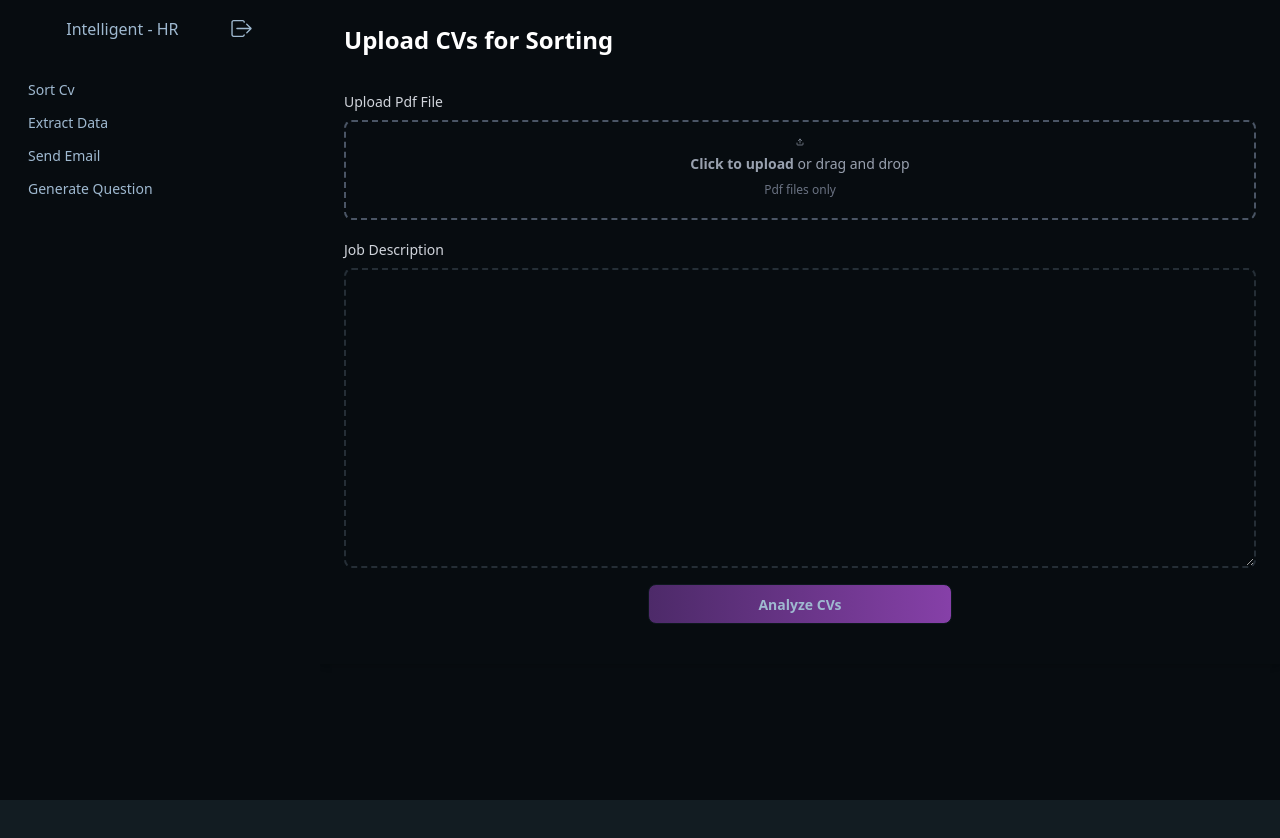
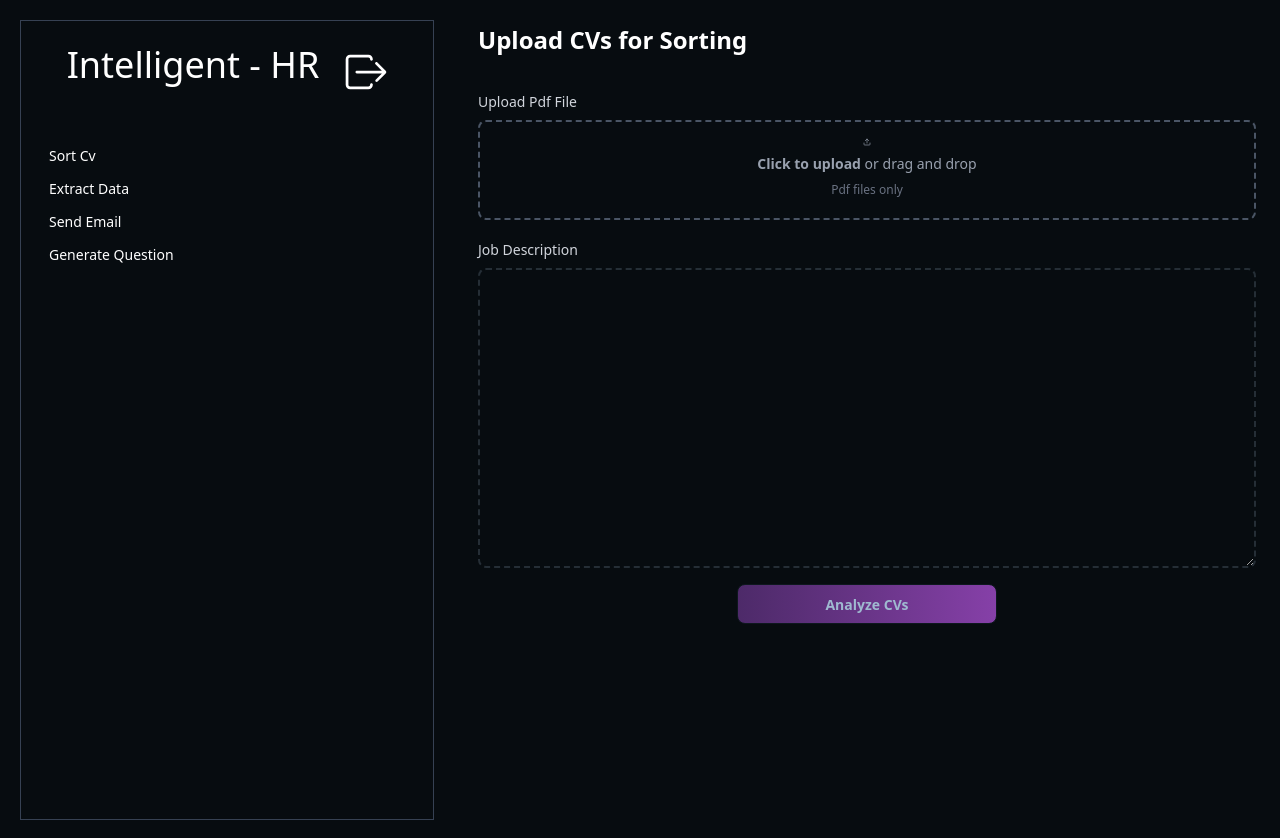
Before and after one commit to ZIHAD22/ai-cv-checker-client, a React (Vite) app: page /dashboard/cv-sorter in a window 1280 px wide. Before the commit the page ends 800 px from the top, so only its background shows below. Built offline with nearby package versions, Linux system fonts and the light colour scheme; sample sign-in values are in the browser's storage.

Commit message:
fix nav issue

```diff
--- a/src/pages/Dashboard/CvSorter.jsx
+++ b/src/pages/Dashboard/CvSorter.jsx
@@ -100,7 +100,7 @@ const CvSorter = () => {
   }
 
   return (
-    <div className="flex flex-col p-6 shadow-md w-full mx-auto text-[#ffffff]">
+    <div className="flex flex-col p-6 w-full mx-auto text-[#ffffff]">
       <h2 className="text-2xl font-semibold mb-4">Upload CVs for Sorting</h2>
 
       <div className="space-y-2 my-5">
--- a/src/pages/Dashboard/Dashboard.jsx
+++ b/src/pages/Dashboard/Dashboard.jsx
@@ -8,6 +8,8 @@ import {
   FaChartBar,
   FaCheckCircle,
 } from "react-icons/fa";
+
+const SIDEBAR_WIDTH = 414;
 
 const Dashboard = () => {
   const location = useLocation();
@@ -53,15 +55,77 @@ const Dashboard = () => {
     localStorage.removeItem("jwt_token");
     navigation("/");
   };
+
   return (
-    <div className="drawer lg:drawer-open bg-[#070C10]">
-      <input id="my-drawer-2" type="checkbox" className="drawer-toggle" />
-      <div className="drawer-content">
-        {/* Page content here */}
+    <div
+      className="flex overflow-hidden min-h-screen"
+      style={{
+        boxSizing: "border-box",
+        background: "#070C10",
+      }}
+    >
+      {/* Sidebar */}
+      <div className="flex-shrink-0 flex flex-col ">
+        <div
+          className="border border-gray-700 m-5 min-h-screen"
+          style={{
+            width: SIDEBAR_WIDTH,
+            minWidth: SIDEBAR_WIDTH,
+            background: "#070C10",
+          }}
+        >
+          <Link to="/dashboard" className="block text-center mx-auto">
+            <div className="flex justify-evenly items-center p-6">
+              <label
+                aria-label="close sidebar"
+                className="cursor-pointer text-4xl w-[260px] h-[54px] text-white"
+              >
+                Intelligent - HR
+              </label>
+              <span>
+                <IoIosLogOut
+                  size="50"
+                  className="text-white"
+                  onClick={handleLogOut}
+                />
+              </span>
+            </div>
+          </Link>
+          <ul
+            className="menu text-base-content w-full p-4"
+            style={{ background: "#070C10" }}
+          >
+            {/* Sidebar content here */}
+            <li>
+              <Link to="cv-sorter" className="text-white">
+                Sort Cv
+              </Link>
+            </li>
+            <li>
+              <Link to="extract-data" className="text-white">
+                Extract Data
+              </Link>
+            </li>
+            <li>
+              <Link to="send-email" className="text-white">
+                Send Email
+              </Link>
+            </li>
+            <li>
+              <Link to="generation-question" className="text-white">
+                Generate Question
+              </Link>
+            </li>
+          </ul>
+        </div>
+      </div>
+
+      {/* Main Content */}
+      <div className="flex-1 min-w-0" style={{ background: "#070C10" }}>
         {location.pathname === "/dashboard" && (
           <>
             <div className="p-6 max-w-4xl mx-auto mt-20">
-              <h1 className="text-3xl font-bold text-center mb-6">
+              <h1 className="text-3xl font-bold text-center mb-6 text-white">
                 HR Automation Dashboard
               </h1>
               <div className="grid grid-cols-1 sm:grid-cols-2 gap-4">
@@ -83,43 +147,6 @@ const Dashboard = () => {
           </>
         )}
         <Outlet />
-        <label
-          htmlFor="my-drawer-2"
-          className="btn btn-primary drawer-button lg:hidden"
-        >
-          Open drawer
-        </label>
-      </div>
-      <div className="drawer-side bg-[#070C10]">
-        <Link to="/dashboard" className="p-4 block text-center mx-auto ">
-          <div className="flex justify-evenly items-center">
-            <label
-              htmlFor="my-drawer-2"
-              aria-label="close sidebar"
-              className="cursor-pointer"
-            >
-              Intelligent - HR
-            </label>
-            <span>
-              <IoIosLogOut size="25" onClick={handleLogOut} />
-            </span>
-          </div>
-        </Link>
-        <ul className="menu bg-[#070C10] text-base-content min-h-full w-80 p-4">
-          {/* Sidebar content here */}
-          <li>
-            <Link to="cv-sorter">Sort Cv</Link>
-          </li>
-          <li>
-            <Link to="extract-data">Extract Data</Link>
-          </li>
-          <li>
-            <Link to="send-email">Send Email</Link>
-          </li>
-          <li>
-            <Link to="generation-question">Generate Question</Link>
-          </li>
-        </ul>
       </div>
     </div>
   );
--- a/src/pages/Dashboard/QuestionGeneration.jsx
+++ b/src/pages/Dashboard/QuestionGeneration.jsx
@@ -70,7 +70,7 @@ const QuestionGeneration = () => {
   };
 
   return (
-    <div className="flex flex-col p-6 shadow-md w-full mx-auto text-white">
+    <div className="flex flex-col p-6 w-full mx-auto text-white">
       <h2 className="text-2xl font-semibold mb-4">
         Generate Interview Questions
       </h2>
--- a/src/pages/Dashboard/SendEmail.jsx
+++ b/src/pages/Dashboard/SendEmail.jsx
@@ -75,7 +75,7 @@ const SendEmail = () => {
   }
 
   return (
-    <div className="flex flex-col p-6 pb-0 shadow-md w-full mx-auto text-[#ffffff]">
+    <div className="flex flex-col p-6 pb-0 w-full mx-auto text-[#ffffff]">
       <h2 className="text-2xl font-semibold mb-4">Send Emails</h2>
       {/* file upload */}
       <div className="space-y-2 my-5">
```
